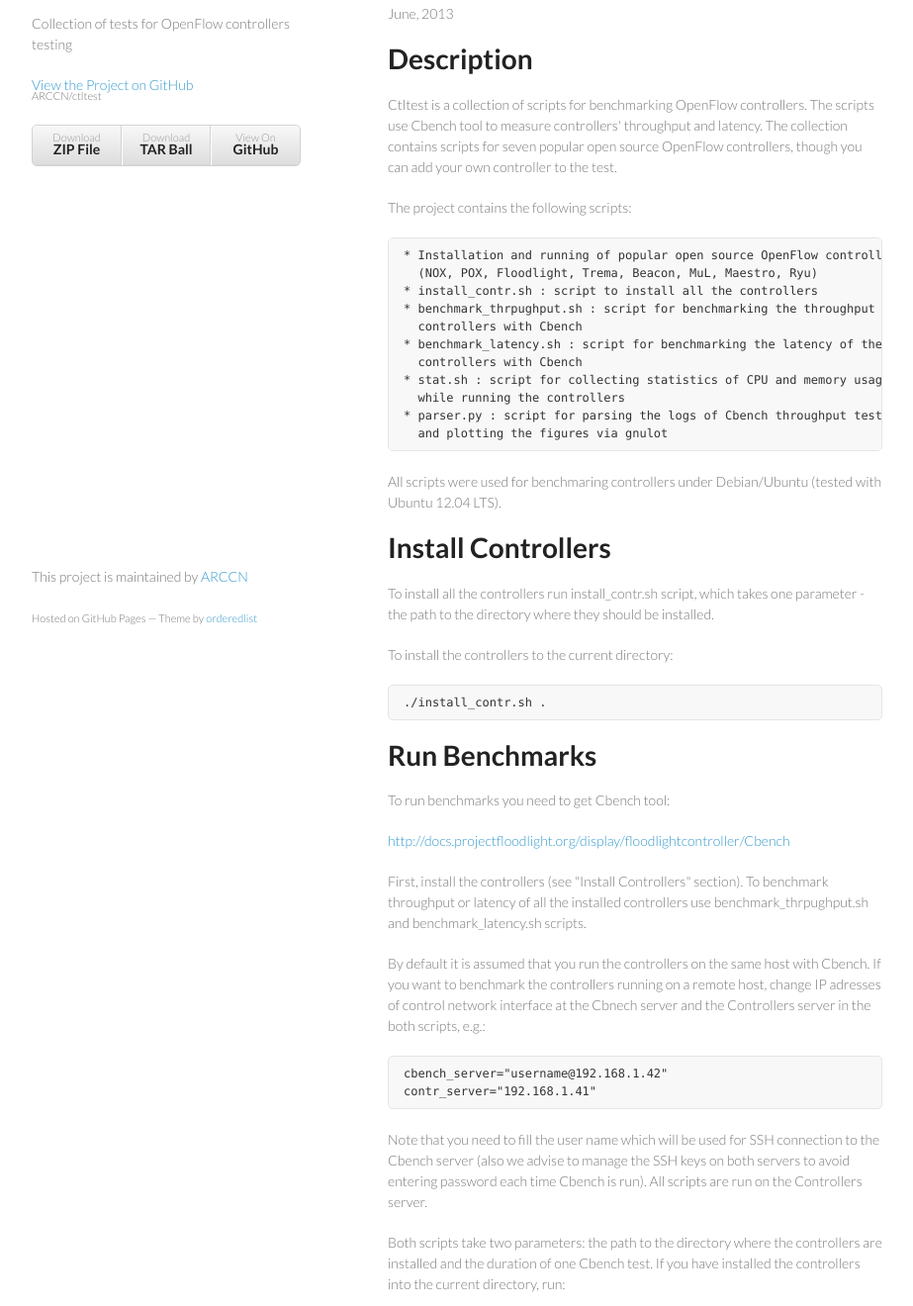
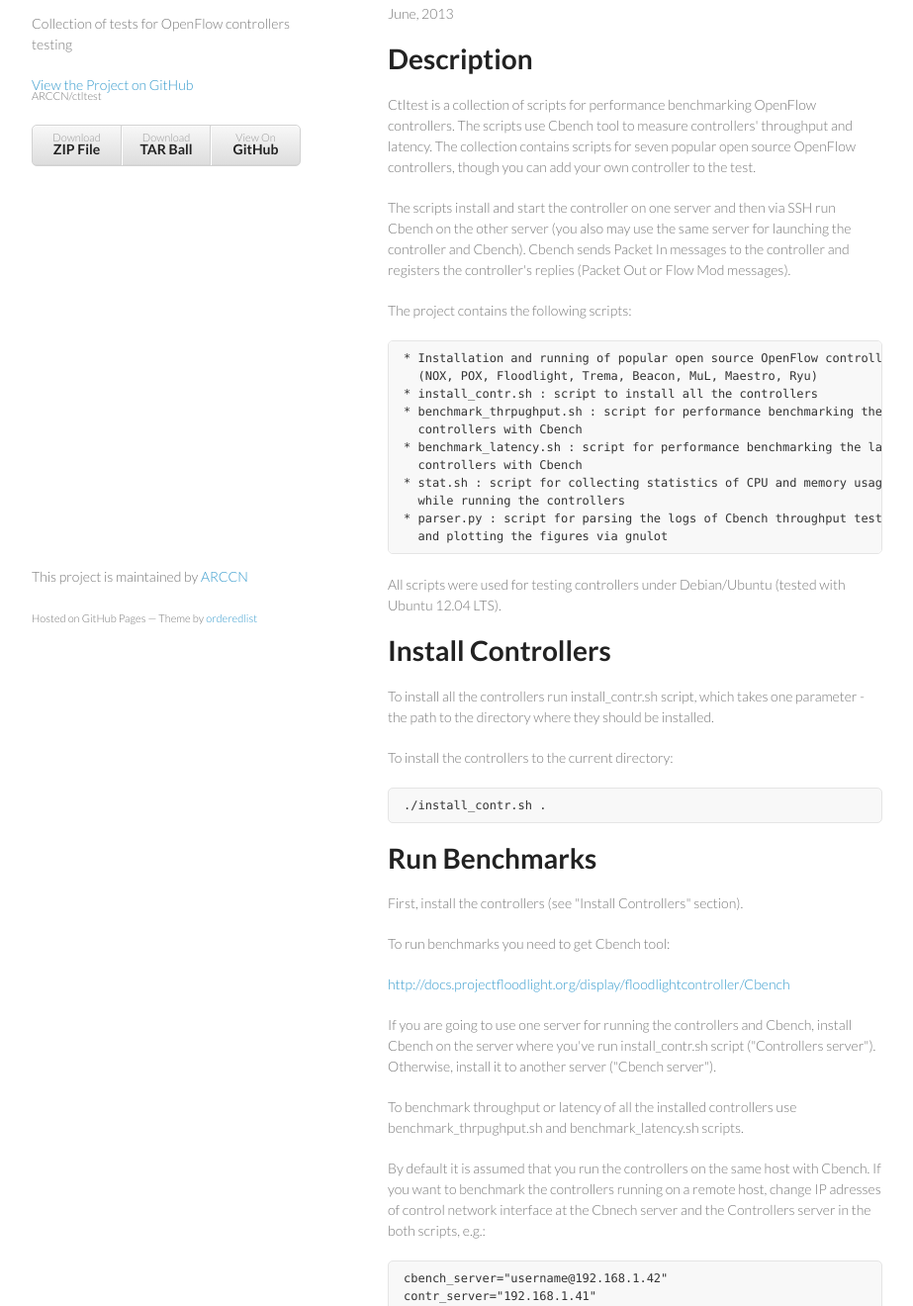
Before and after one commit to ARCCN/ctltest, a plain HTML site: page index.html in a window 1280 px wide. Shown: the part 96-1416 px from the top of the page at 99% size, without its empty margins (178-1101 px from the left). Drawn offline with Linux system fonts and the light colour scheme.

```diff
--- a/index.html
+++ b/index.html
@@ -35,19 +35,24 @@
 <h1>
 <a name="description" class="anchor" href="#description"><span class="octicon octicon-link"></span></a>Description</h1>
 
-<p>Ctltest is a collection of scripts for benchmarking OpenFlow controllers.
+<p>Ctltest is a collection of scripts for performance benchmarking OpenFlow controllers.
   The scripts use Cbench tool to measure controllers' throughput and
   latency. The collection contains scripts for seven popular open source
   OpenFlow controllers, though you can add your own controller to the test.</p>
+
+<p>The scripts install and start the controller on one server and then via SSH
+  run Cbench on the other server (you also may use the same server for launching
+  the controller and Cbench). Cbench sends Packet In messages to the controller
+  and registers the controller's replies (Packet Out or Flow Mod messages).</p>
 
 <p>The project contains the following scripts:</p>
 
 <pre><code>* Installation and running of popular open source OpenFlow controllers
   (NOX, POX, Floodlight, Trema, Beacon, MuL, Maestro, Ryu)
 * install_contr.sh : script to install all the controllers
-* benchmark_thrpughput.sh : script for benchmarking the throughput of the
+* benchmark_thrpughput.sh : script for performance benchmarking the throughput of the
   controllers with Cbench
-* benchmark_latency.sh : script for benchmarking the latency of the
+* benchmark_latency.sh : script for performance benchmarking the latency of the
   controllers with Cbench
 * stat.sh : script for collecting statistics of CPU and memory usage
   while running the controllers
@@ -55,7 +60,7 @@
   and plotting the figures via gnulot
 </code></pre>
 
-<p>All scripts were used for benchmaring controllers under Debian/Ubuntu
+<p>All scripts were used for testing controllers under Debian/Ubuntu
   (tested with Ubuntu 12.04 LTS).</p>
 
 <h1>
@@ -72,12 +77,18 @@
 <h1>
 <a name="run-benchmarks" class="anchor" href="#run-benchmarks"><span class="octicon octicon-link"></span></a>Run Benchmarks</h1>
 
+<p>First, install the controllers (see "Install Controllers" section).</p>
+
 <p>To run benchmarks you need to get Cbench tool:</p>
 
 <p><a href="http://docs.projectfloodlight.org/display/floodlightcontroller/Cbench">http://docs.projectfloodlight.org/display/floodlightcontroller/Cbench</a></p>
 
-<p>First, install the controllers (see "Install Controllers" section).
-  To benchmark throughput or latency of all the installed controllers
+<p>If you are going to use one server for running the controllers and
+  Cbench, install Cbench on the server where you've run install_contr.sh
+  script ("Controllers server"). Otherwise, install it to another
+  server ("Cbench server").</p>
+
+<p>To benchmark throughput or latency of all the installed controllers
   use benchmark_thrpughput.sh and benchmark_latency.sh scripts.</p>
 
 <p>By default it is assumed that you run the controllers on the same host
```
Also changed, not shown: params.json (+1 -1 lines).
